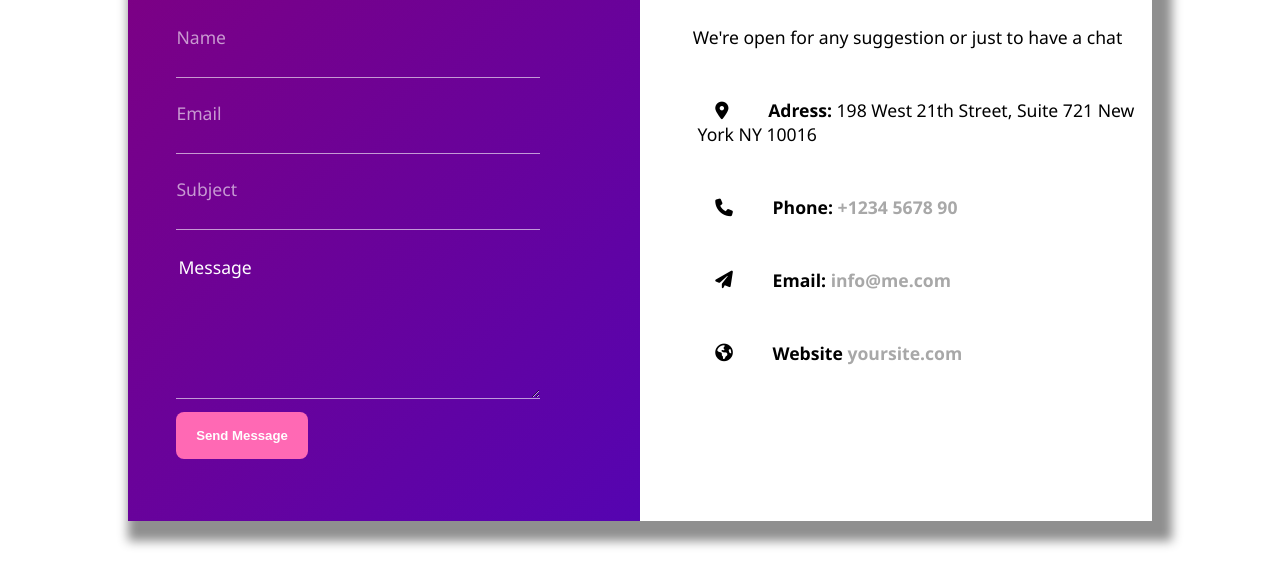
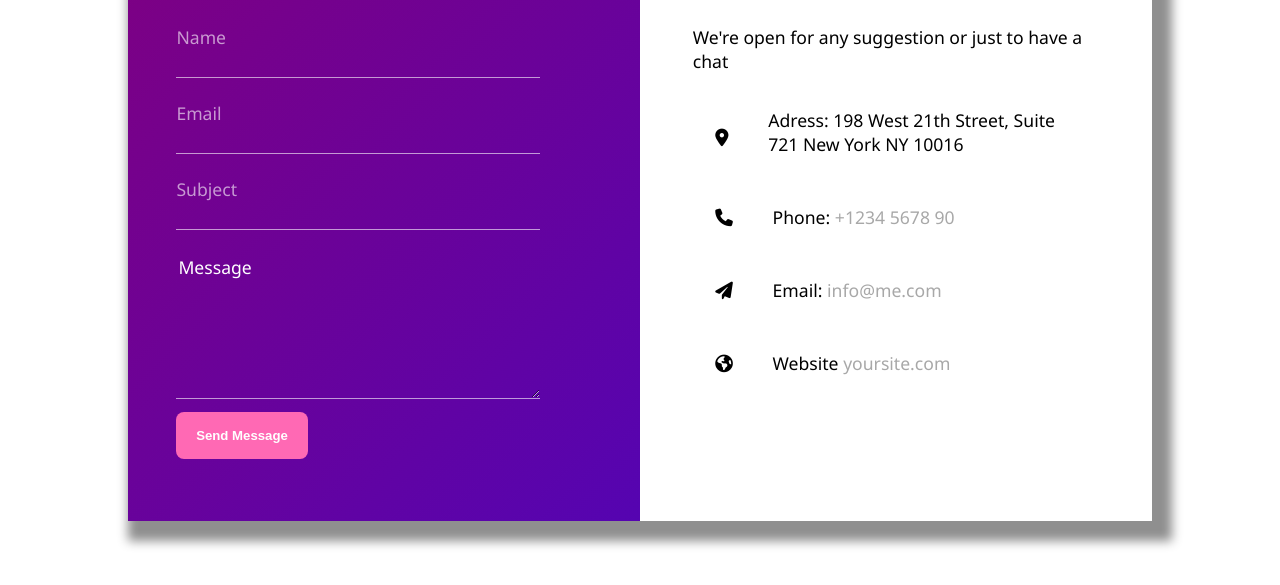
Before and after one commit to FbW-WD-22-D01/solution-form-4-2, a website: page index.html in a window 1280 px wide. Shown: the part 199-784 px from the top of the page. Drawn offline with Linux system fonts and the light colour scheme.

Commit message:
Formular hat jetzt eine Funktion, Liste mit Zeilenumbruch korrigiert

```diff
--- a/index.html
+++ b/index.html
@@ -45,7 +45,7 @@
                     </div>
                     <div>
                         <textarea for="msg">Message</textarea>
-                        <button type="button">Send Message</button>
+                        <button type="submit">Send Message</button>
                     </div>
 
                 </form>
@@ -57,25 +57,23 @@
                 <ul>
                     <li>
                         <i class="fa-solid fa-location-dot"></i>
-                        <span>Adress:</span> 198 West 21th Street, Suite 721
-                        New York NY 10016
+                        <div class="list-contact-items"><span>Adress:</span> 198 West 21th Street, Suite 721
+                        New York NY 10016</div>
                     </li>
                     <li>
                         <i class="fa-solid fa-phone"></i>
-                        <span>Phone:</span>
-                        <span class="grey">+1234 5678 90</span>
+                        <div class="list-contact-items"><span>Phone:</span>
+                        <span class="grey">+1234 5678 90</span></div>
                     </li>
                     <li>
                         <i class="fa-solid fa-paper-plane"></i>
-                        <span>Email:</span>
-                        <span class="grey">info@me.com</span>
+                        <div class="list-contact-items"><span>Email:</span>
+                        <span class="grey">info@me.com</span></div>
                     </li>
                     <li>
                         <i class="fa-solid fa-earth-americas"></i>
-                        <span>Website</span>
-                        <span class="grey">yoursite.com</span>
-
-
+                        <div class="list-contact-items"><span>Website</span>
+                        <span class="grey">yoursite.com</span></div>
                     </li>
                 </ul>
             </div>
--- a/style.css
+++ b/style.css
@@ -17,7 +17,7 @@
 
 section p {
     font-size: .8em;
-    margin: 0.5em 1em 0 3em;
+    margin: 0.5em 3em 0 3em;
 }
 
 /* div with two boxes */
@@ -108,3 +108,14 @@
 .fa-solid {
     margin: 1em 2em 0 1em;
 }
+
+/* erstes Icon in der Liste vertikal mittig */
+.fa-location-dot {
+    vertical-align: super;
+}
+
+/* Text in der Liste */
+.list-contact-items {
+    display: inline-block;
+    width: 18em;
+}
```
